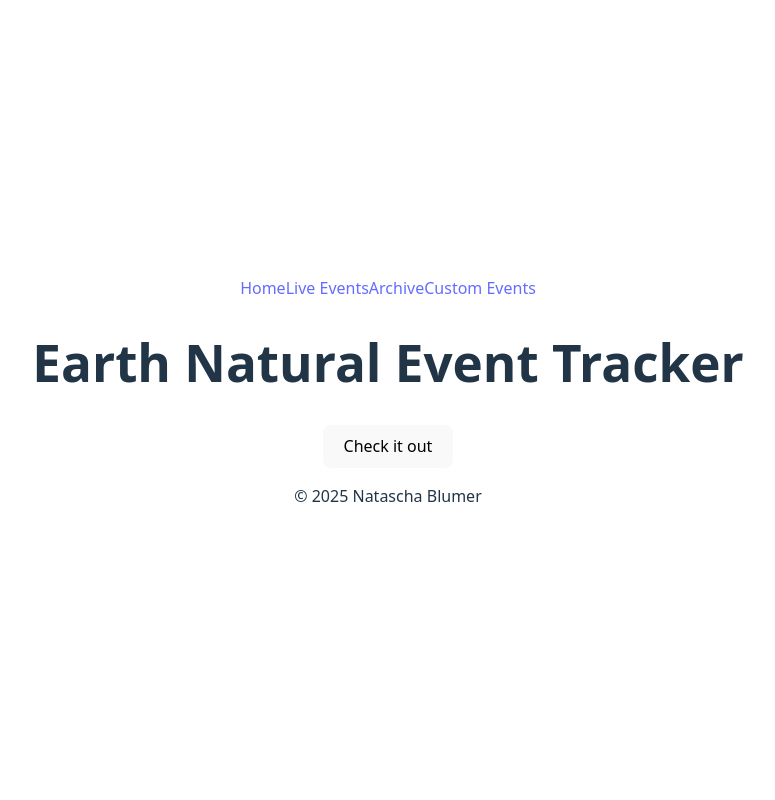
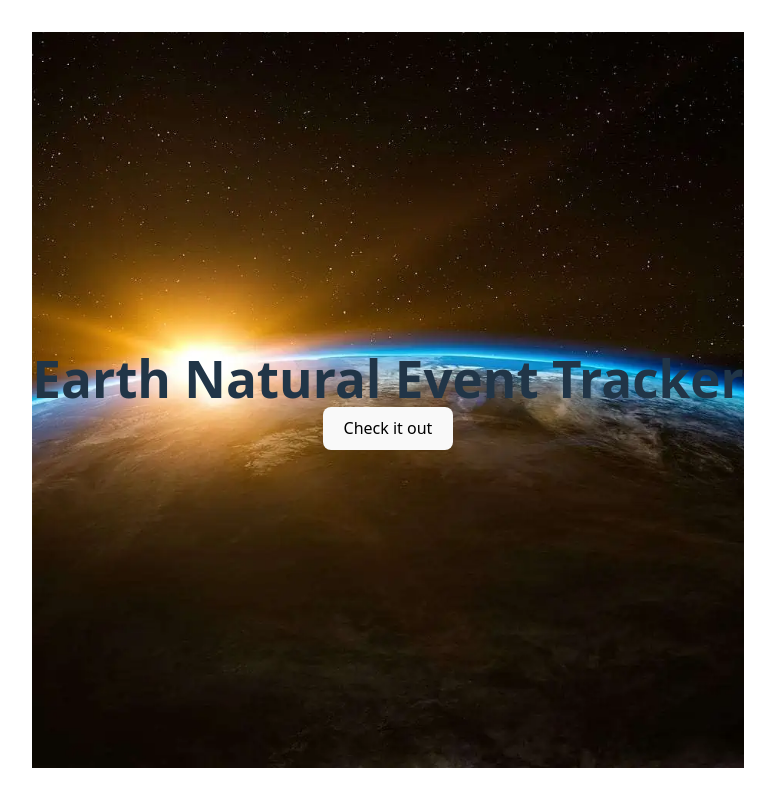
Before and after one commit to Coding-Miffy/LB-Projekt-M294, a React (Vite) app in the folder natural-events-tracker/: page / in a window 1280 px wide. Shown: the whole page, without its empty margins (252-1027 px from the left). Built offline with nearby package versions, Linux system fonts and the light colour scheme.

Commit message:
updated Home

```diff
--- a/natural-events-tracker/src/App.jsx
+++ b/natural-events-tracker/src/App.jsx
@@ -15,8 +15,8 @@ function App() {
 
   return (
     <Routes>
+      <Route index element={<Home />} /> {/* Outside of Layout -> No Nav */}
       <Route path='/' element={<Layout />}>
-        <Route index element={<Home />} />
         <Route path='/live-events' element={<LiveEvents />} />
         <Route path='/archive' element={<Archive />} />
         <Route path='/custom-events' element={<CustomEvents />} />
--- a/natural-events-tracker/src/index.css
+++ b/natural-events-tracker/src/index.css
@@ -29,6 +29,7 @@ body {
   place-items: center;
   min-width: 320px;
   min-height: 100vh;
+  width: 100%;
 }
 
 h1 {
@@ -73,7 +74,33 @@ button:focus-visible {
 }
 
 /* My CSS */
+* {
+  margin: 0;
+  box-sizing: border-box;
+}
+
 .map-container {
   height: 500px;
   width: 800px;
+
 }
+
+.home-container {
+  height: 100%;
+  width: 100%;
+  background-image: url(./assets/home-background.webp);
+  background-size: cover;
+  background-position: center;
+  background-repeat: no-repeat;
+  display: flex;
+  flex-direction: column;
+  justify-content: center;
+  align-items: center;
+  text-align: center;
+}
+
+html,
+body,
+#root {
+  height: 100%;
+}
--- a/natural-events-tracker/src/pages/Home.jsx
+++ b/natural-events-tracker/src/pages/Home.jsx
@@ -13,7 +13,7 @@ const Home = () => {
     }
 
     return (
-        <div>
+        <div className='home-container'>
             <h1>Earth Natural Event Tracker</h1>
             <Button
                 text={'Check it out'}
```
Also changed, not shown: natural-events-tracker/src/assets/home-background.webp (renamed from natural-events-tracker/src/assets/main-background.webp).
